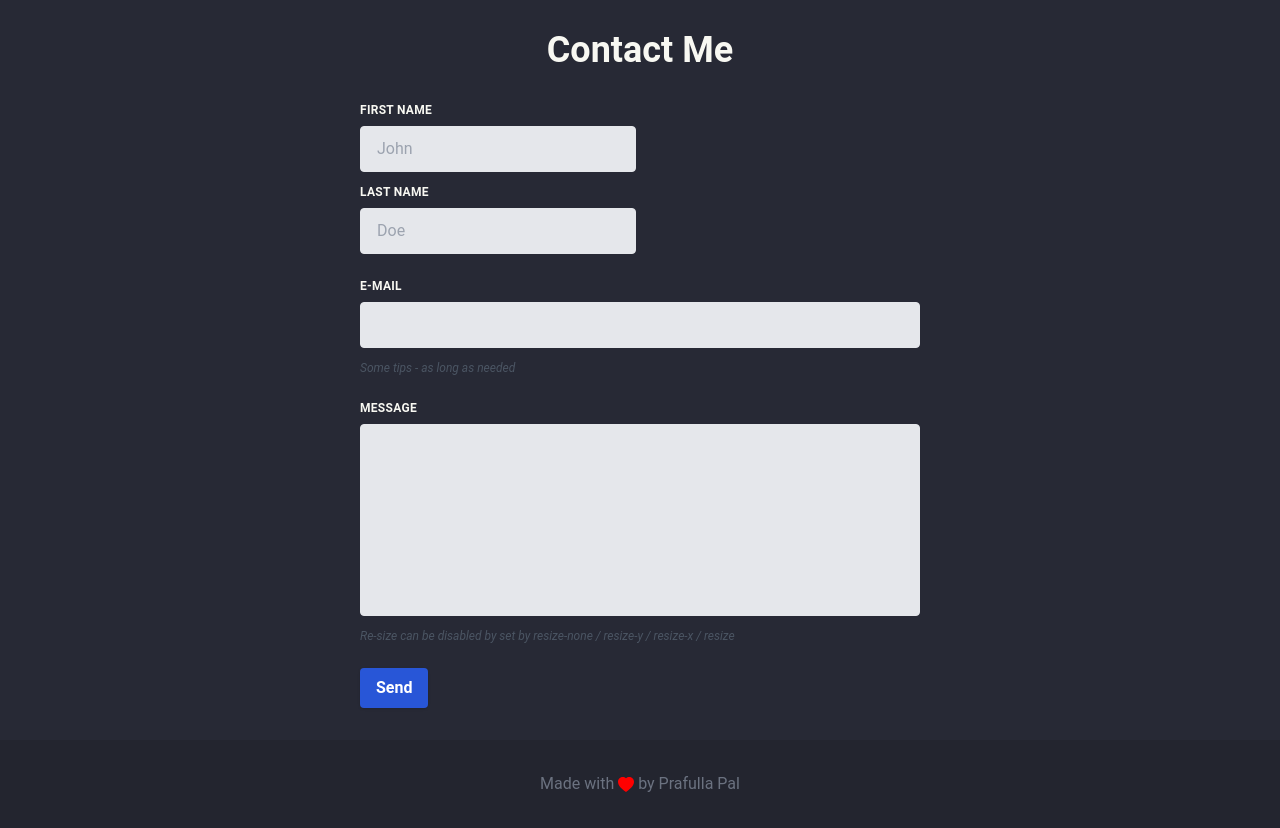
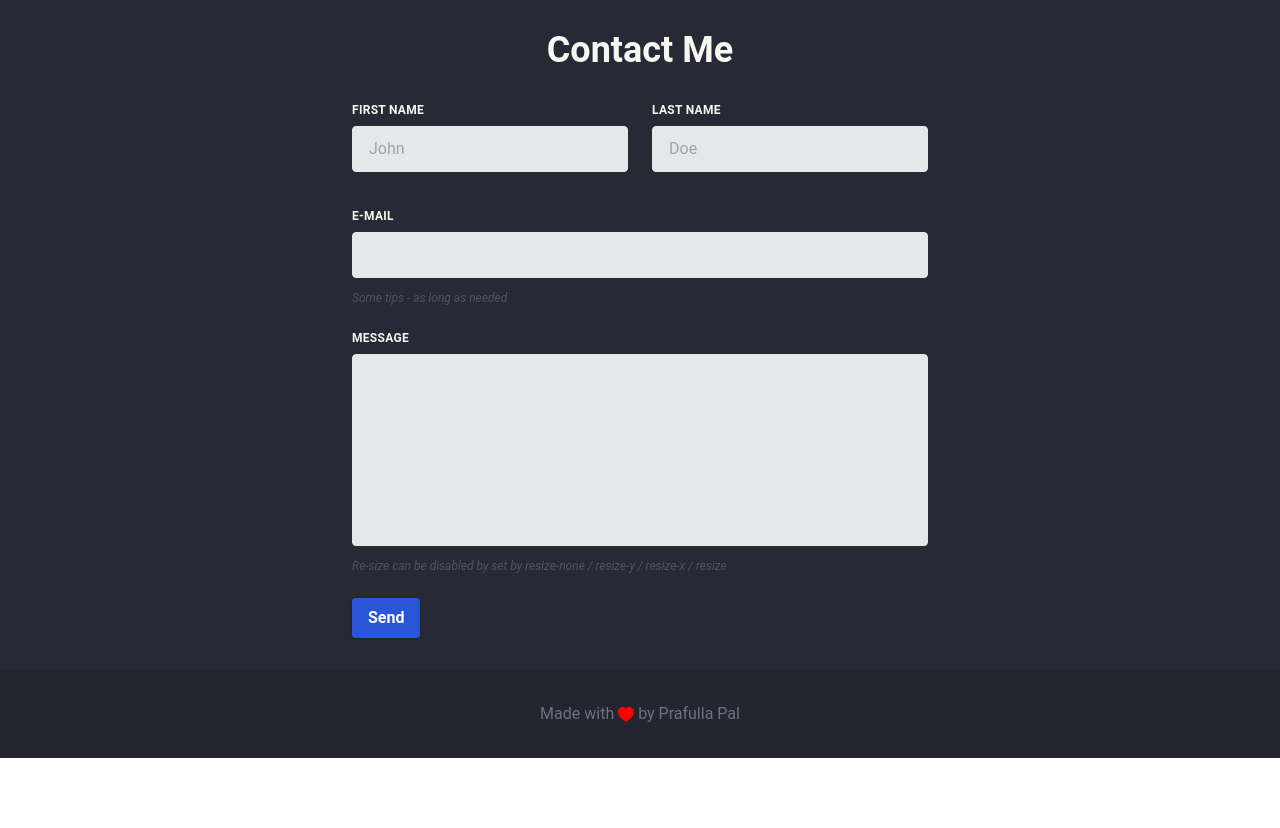
Before and after one commit to prafullapal/portfolio, a Next.js app: page / in a window 1280 px wide. Shown: the part 2925-3753 px from the top of the page. After the commit the page ends 3683 px from the top, so only its background shows below. Built offline with nearby package versions, Linux system fonts and the light colour scheme.

Commit message:
update alignment

```diff
--- a/src/components/contact.js
+++ b/src/components/contact.js
@@ -22,7 +22,7 @@ export default function Contact() {
   return (
     <form className="w-full max-w-xl mx-auto">
       <div className="flex flex-wrap -mx-3 mb-6">
-        <div className="w-full mx-2 md:w-1/2 px-3 mb-6 md:mb-0">
+        <div className="w-full mx-2 md:mx-0 md:w-1/2 px-3 mb-6 md:mb-0">
           <label
             className="block uppercase tracking-wide text-xs font-bold mb-2"
             htmlFor="grid-first-name"
@@ -45,7 +45,7 @@ export default function Contact() {
             </p>
           )}
         </div>
-        <div className="w-full md:w-1/2 px-3 mx-2">
+        <div className="w-full md:w-1/2 px-3 mx-2 md:mx-0">
           <label
             className="block uppercase tracking-wide text-xs font-bold mb-2"
             htmlFor="grid-last-name"
@@ -63,7 +63,7 @@ export default function Contact() {
         </div>
       </div>
       <div className="flex flex-wrap -mx-3 mb-6">
-        <div className="w-full px-3 mx-2">
+        <div className="w-full px-3 mx-2 md:mx-0">
           <label
             className="block uppercase tracking-wide text-xs font-bold mb-2"
             htmlFor="grid-password"
@@ -83,7 +83,7 @@ export default function Contact() {
         </div>
       </div>
       <div className="flex flex-wrap -mx-3 mb-6">
-        <div className="w-full px-3 mx-2">
+        <div className="w-full px-3 mx-2 md:mx-0">
           <label
             className="block uppercase tracking-wide text-xs font-bold mb-2"
             htmlFor="grid-password"
@@ -103,7 +103,7 @@ export default function Contact() {
         </div>
       </div>
       <div className="md:flex md:items-center pb-8">
-        <div className="md:w-1/3 mx-2">
+        <div className="md:w-1/3 mx-2 md:mx-0">
           <button
             className="shadow bg-blueText bg-opacity-[0.8] hover:bg-opacity-[0.6] focus:shadow-outline focus:outline-none text-white font-bold py-2 px-4 rounded"
             type="button"
--- a/src/pages/index.js
+++ b/src/pages/index.js
@@ -47,10 +47,10 @@ export default function Home() {
             width={250}
             height={250}
           />
-          <p className="mx-auto pt-8 font-black md:text-6xl text-4xl">
+          <p className="mx-auto pt-8 font-black md:text-6xl sm:text-4xl text-2xl">
             Hey, I&#39;m Prafulla Pal
           </p>
-          <div className="mx-auto flex flex-row pt-6 font-medium md:text-2xl text-xl">
+          <div className="mx-auto flex flex-row pt-6 font-medium md:text-2xl text-lg">
             <Typewriter
               options={{
                 strings: [
```
